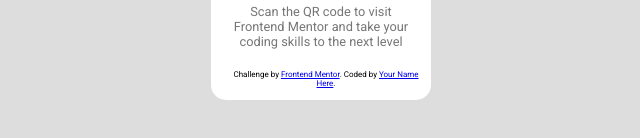
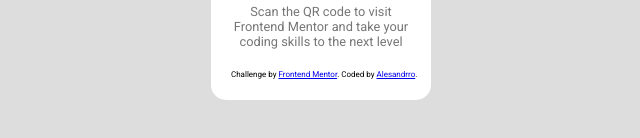
Before and after one commit to Alesandrro/QR-code-project, a plain HTML site: page index.html in a window 1280 px wide. Shown: the part 510-648 px from the top of the page, 319-959 px from the left. Drawn offline with Linux system fonts and the light colour scheme.

Commit message:
index.html

```diff
--- a/index.html
+++ b/index.html
@@ -22,7 +22,7 @@
 
   <div class="attribution">
     Challenge by <a href="https://www.frontendmentor.io?ref=challenge" target="_blank">Frontend Mentor</a>.
-    Coded by <a href="#">Your Name Here</a>.
+    Coded by <a href="https://github.com/Alesandrro">Alesandrro</a>.
   </div>
 </div>
 </body>
```
